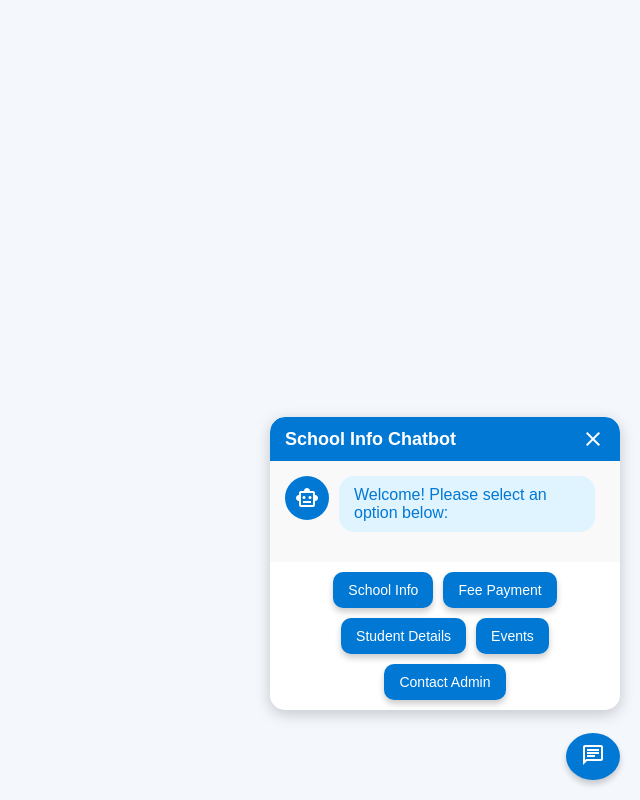
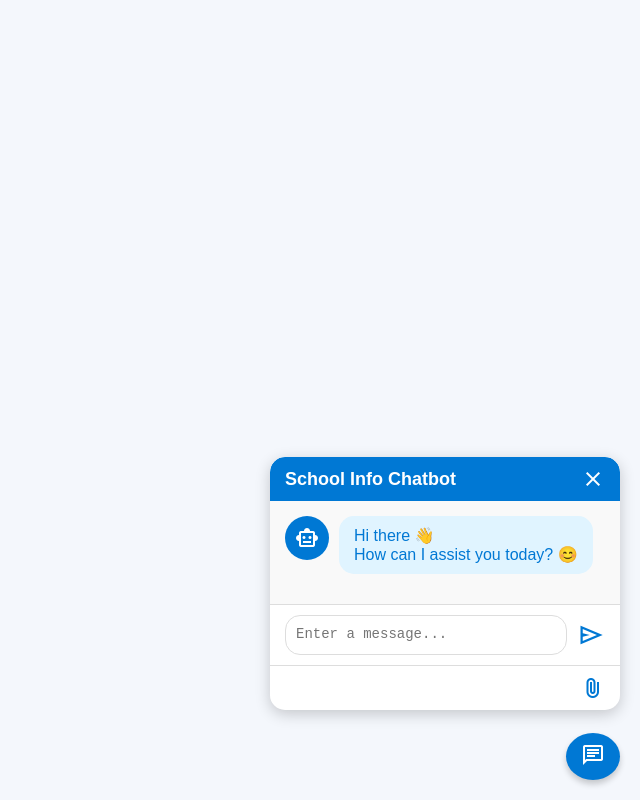
Before and after one commit to ToMuDa1745/school-info-bot, a website: page index.html in a window 1280 px wide. Both pictures are taken after a click on the button "chat". Shown: the whole page, without its empty margins (640-1280 px from the left). Drawn offline with nearby package versions, Linux system fonts and the light colour scheme.

Commit message:
Update index.html

```diff
--- a/index.html
+++ b/index.html
@@ -8,10 +8,13 @@
     <!-- Google Fonts for Icons -->
     <link rel="stylesheet" href="https://fonts.googleapis.com/css2?family=Material+Symbols+Outlined:opsz,wght,FILL,GRAD@48,400,0,0"/>
 
+    <!-- XLSX Library for Excel Handling -->
+    <script src="https://cdn.jsdelivr.net/npm/xlsx/dist/xlsx.full.min.js"></script>
+
     <!-- JavaScript File -->
     <script src="script.js" defer></script>
 
-    <!-- Embedded CSS -->
+    <!-- Embedded CSS for Styling -->
     <style>
         /* Global Reset */
         * {
@@ -117,28 +120,59 @@
             max-width: 80%;
         }
 
-        .button-options {
-            display: flex;
-            flex-wrap: wrap;
-            gap: 10px;
-            padding: 10px;
-            justify-content: center;
+        .chat-box .outgoing {
+            justify-content: flex-end;
         }
 
-        .button-options button {
+        .chat-box .outgoing p {
             background: #0078D4;
             color: #fff;
-            border: none;
             padding: 10px 15px;
-            border-radius: 10px;
-            font-size: 14px;
-            cursor: pointer;
-            box-shadow: 0px 4px 6px rgba(0, 0, 0, 0.2);
-            transition: background 0.3s ease;
+            border-radius: 15px;
+            max-width: 80%;
         }
 
-        .button-options button:hover {
-            background: #005bb5;
+        .chat-input {
+            display: flex;
+            align-items: center;
+            padding: 10px 15px;
+            border-top: 1px solid #ddd;
+            background: #fff;
+        }
+
+        .chat-input textarea {
+            flex: 1;
+            border: 1px solid #ddd;
+            border-radius: 15px;
+            padding: 10px;
+            resize: none;
+            height: 40px;
+            font-size: 14px;
+        }
+
+        .chat-input textarea:focus {
+            outline: none;
+            border-color: #0078D4;
+        }
+
+        .chat-input #send-btn {
+            margin-left: 10px;
+            cursor: pointer;
+            font-size: 28px;
+            color: #0078D4;
+        }
+
+        .file-upload {
+            display: flex;
+            justify-content: flex-end;
+            padding: 10px 15px;
+            border-top: 1px solid #ddd;
+        }
+
+        .file-upload label {
+            cursor: pointer;
+            font-size: 24px;
+            color: #0078D4;
         }
     </style>
 </head>
@@ -161,44 +195,21 @@
         <ul class="chat-box">
             <li class="chat incoming">
                 <span class="material-symbols-outlined">smart_toy</span>
-                <p>Welcome! Please select an option below:</p>
+                <p>Hi there 👋 <br> How can I assist you today? 😊</p>
             </li>
         </ul>
 
-        <!-- Chat Options Section -->
-        <div class="button-options">
-            <button onclick="handleOption('School Info')">School Info</button>
-            <button onclick="handleOption('Fee Payment')">Fee Payment</button>
-            <button onclick="handleOption('Student Details')">Student Details</button>
-            <button onclick="handleOption('Events')">Events</button>
-            <button onclick="handleOption('Contact Admin')">Contact Admin</button>
+        <!-- Chat Input Section -->
+        <div class="chat-input">
+            <textarea placeholder="Enter a message..." required></textarea>
+            <span id="send-btn" class="material-symbols-outlined">send</span>
+        </div>
+
+        <!-- File Upload Section -->
+        <div class="file-upload">
+            <label for="excelFileInput" class="material-symbols-outlined">attach_file</label>
+            <input type="file" id="excelFileInput" style="display: none;">
         </div>
     </div>
-
-    <script>
-        // JavaScript for Chatbot Toggle
-        document.querySelector('.chatbot-toggler').addEventListener('click', () => {
-            document.querySelector('.chatbot').classList.toggle('show-chatbot');
-        });
-
-        document.querySelector('.close-chatbot').addEventListener('click', () => {
-            document.querySelector('.chatbot').classList.remove('show-chatbot');
-        });
-
-        // Handle Menu Options
-        function handleOption(option) {
-            const chatBox = document.querySelector('.chat-box');
-            const newMessage = document.createElement('li');
-            newMessage.classList.add('chat', 'outgoing');
-            newMessage.innerHTML = `<p>${option} selected. Please wait while we process your request...</p>`;
-            chatBox.appendChild(newMessage);
-
-            // Scroll to the latest message
-            chatBox.scrollTop = chatBox.scrollHeight;
-
-            // Here you can add further logic to handle each option
-            // Example: Call a function to fetch school info, fee payment details, etc.
-        }
-    </script>
 </body>
 </html>
```
